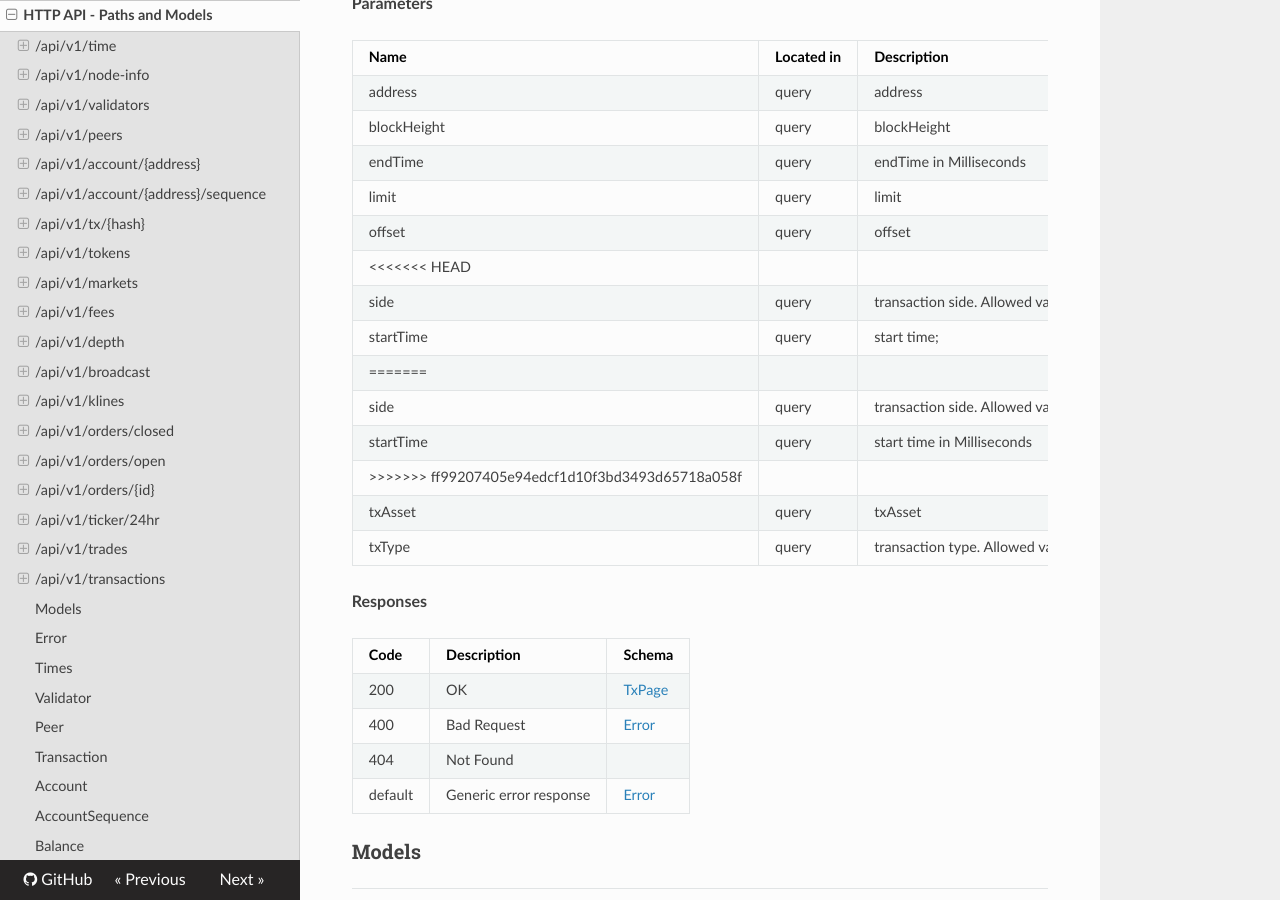
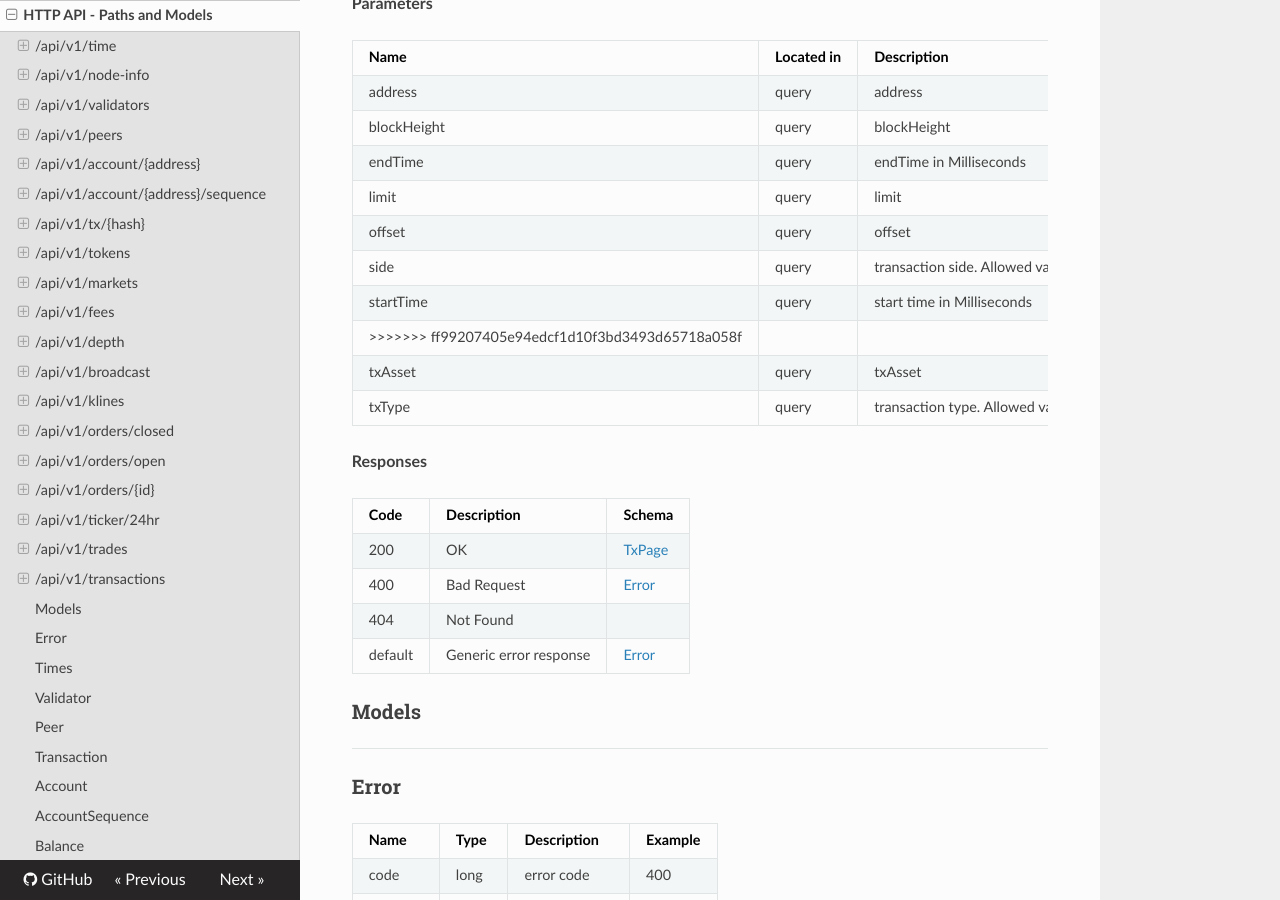
Before and after one commit to yash-sharma1/docs-site, an MkDocs documentation site: the page built from docs/api-reference/dex-api/paths.md, in a window 1280 px wide and 900 px high, scrolled down 15169 px. Built offline with MkDocs 1.6.1, drawn with Linux system fonts in a browser that asks for light colours; nearby versions of some CDN libraries.

Commit message:
improve http api doc

```diff
--- a/docs/api-reference/dex-api/paths.md
+++ b/docs/api-reference/dex-api/paths.md
@@ -598,10 +598,6 @@ If the time window is larger than limits, only the first n klines will return. I
 | endTime | query | endTime in Milliseconds | No | long |
 | limit | query | limit | No | integer |
 | offset | query | offset | No | integer |
-<<<<<<< HEAD
-| side | query | transaction side. Allowed value: [ RECEIVE, SEND] | No | enum string |
-| startTime | query | start time; | No | long |
-=======
 | side | query | transaction side. Allowed value: [ RECEIVE, SEND] | No | string |
 | startTime | query | start time in Milliseconds | No | long |
 >>>>>>> ff99207405e94edcf1d10f3bd3493d65718a058f
```
